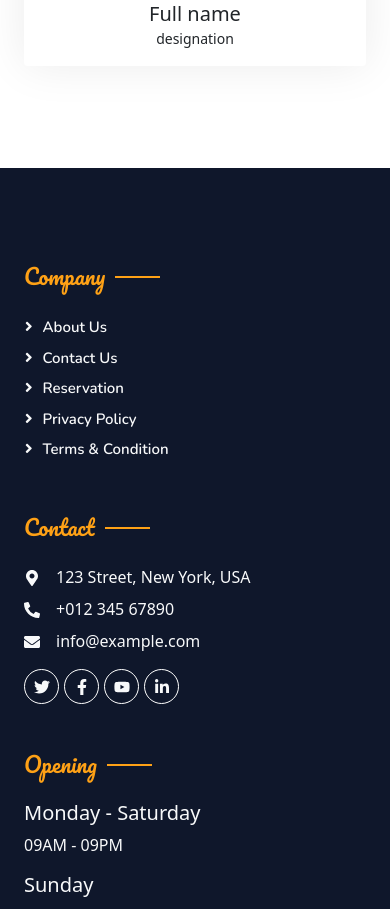
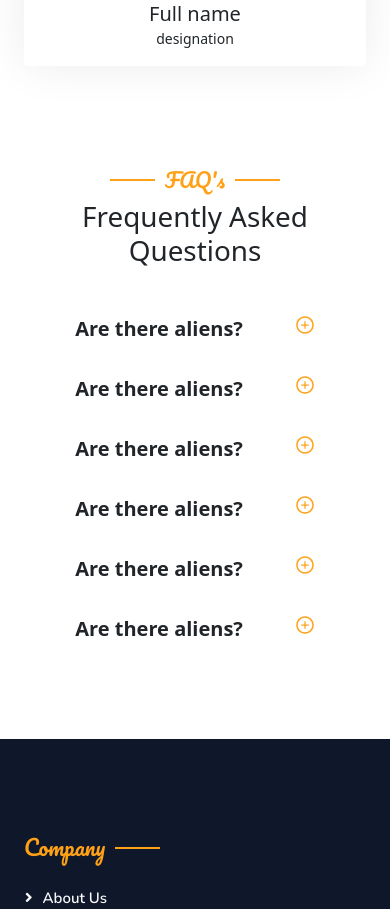
Before and after one commit to Amro32/quick-bite-frontend, a React (Create React App) app: page /about in a window 390 px wide. Shown: the part 3280-4189 px from the top of the page. Built offline with nearby package versions, Linux system fonts and the light colour scheme.

Commit message:
added faqs

```diff
--- a/src/components/About/AboutPage.js
+++ b/src/components/About/AboutPage.js
@@ -8,6 +8,7 @@ import team4 from "../../assets/team-4.jpg";
 
 import BreadCrumb from "../AssetComponents/BreadCrumb/BreadCrumb";
 import About from "./About";
+import Faq from "../Faq/Faq";
 
 function AboutPage() {
   return (
@@ -32,6 +33,26 @@ function AboutPage() {
           </div>
         </div>
       </div>
+
+      {/* FAQ's */}
+      <div className="container-xxl pt-5 pb-3">
+        <div className="container">
+          <div className="text-center wow fadeInUp" data-wow-delay="0.1s">
+            <h5 className="section-title ff-secondary text-center primaryColor fw-normal">
+              FAQ's
+            </h5>
+            <h1 className="mb-5">Frequently Asked Questions</h1>
+          </div>
+          <div>
+            <Faq q={"Are there aliens?"} a={"Why do you ask?"} />
+            <Faq q={"Are there aliens?"} a={"Why do you ask?"} />
+            <Faq q={"Are there aliens?"} a={"Why do you ask?"} />
+            <Faq q={"Are there aliens?"} a={"Why do you ask?"} />
+            <Faq q={"Are there aliens?"} a={"Why do you ask?"} />
+            <Faq q={"Are there aliens?"} a={"Why do you ask?"} />
+          </div>
+        </div>
+      </div>
     </div>
   );
 }
--- /dev/null
+++ b/src/components/Faq/Faq.js
@@ -0,0 +1,33 @@
+import React, { useState } from "react";
+import "./Faq.scss";
+import { AiOutlineMinusCircle, AiOutlinePlusCircle } from "react-icons/ai";
+
+function Faq({ q, a }) {
+  const [open, setOpen] = useState(false);
+  const style = { cursor: "pointer", color: "var(--primary)" };
+  return (
+    <div className="faq">
+      <div className="faq_question">
+        <span>{q}</span>
+        {open ? (
+          <AiOutlineMinusCircle
+            style={style}
+            onClick={() => {
+              setOpen(!open);
+            }}
+          />
+        ) : (
+          <AiOutlinePlusCircle
+            style={style}
+            onClick={() => {
+              setOpen(!open);
+            }}
+          />
+        )}
+      </div>
+      {open && <div className="faq_answer">{a}</div>}
+    </div>
+  );
+}
+
+export default Faq;
--- /dev/null
+++ b/src/components/Faq/Faq.scss
@@ -0,0 +1,35 @@
+.faq_question {
+  font-size: 1.25rem;
+  font-weight: bold;
+  display: flex;
+  justify-content: space-between;
+}
+
+.faq {
+  display: flex;
+  flex-direction: column;
+  width: 50%;
+  margin: 2rem auto;
+}
+
+.faq_title_ {
+  text-align: center;
+  font-weight: bold;
+  margin: 14rem 0 3.75rem 0 !important;
+}
+
+.faq_answer {
+  width: 70%;
+  margin: 0.5rem 0;
+}
+
+@media only screen and (max-width: 1008px) {
+  .faq {
+    width: 70%;
+  }
+  .faq_title_ {
+    margin: 0rem 0 3.75rem 0 !important;
+  }
+}
+@media only screen and (max-width: 500px) {
+}
```
